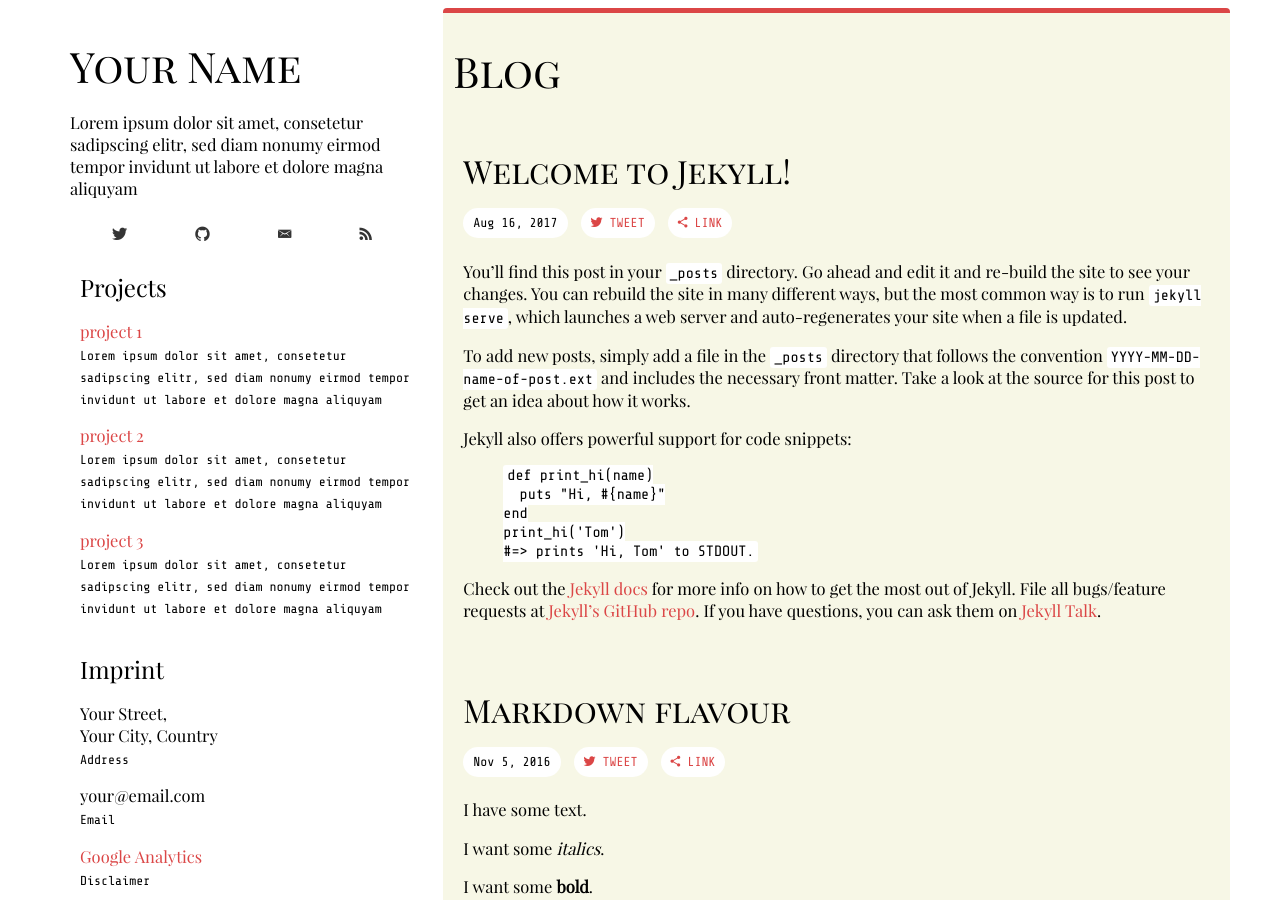
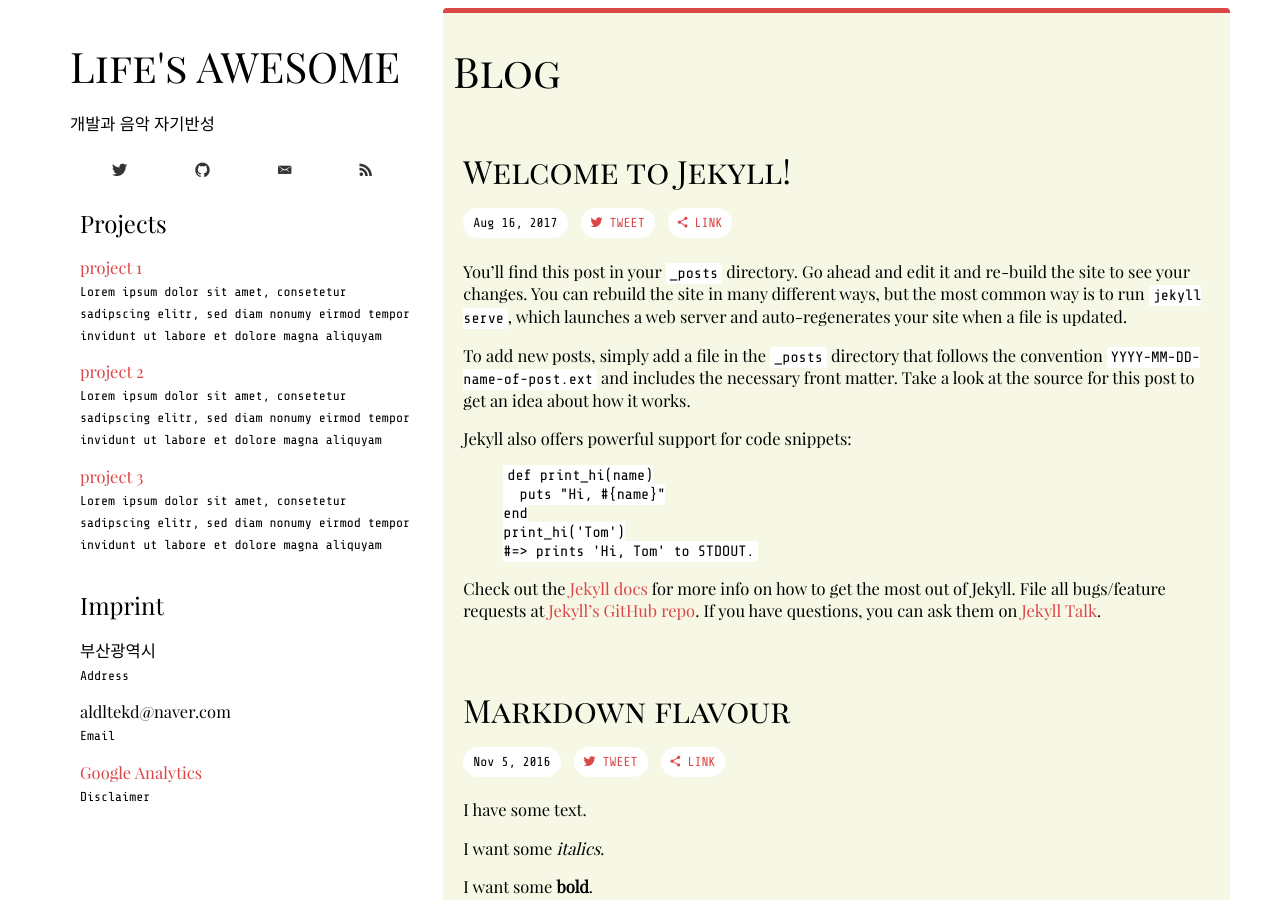
Before and after one commit to blindlee1324/blindlee1324.github.io, a Jekyll site: the page built from index.html, in a window 1280 px wide and 900 px high. Built offline with Jekyll 4.4.1, drawn with Linux system fonts in a browser that asks for light colours; some web fonts are replaced.

Commit message:
config edited

```diff
--- a/_config.yml
+++ b/_config.yml
@@ -6,23 +6,23 @@ highlighter: rouge
 lsi: false
 permalink: /:title
 
-title: "Your Name"
-description: "Lorem ipsum dolor sit amet, consetetur sadipscing elitr, sed diam nonumy eirmod tempor invidunt ut labore et dolore magna aliquyam"
+title: "Life's AWESOME"
+description: "개발과 음악 자기반성"
 baseurl: ""
-url: "http://himsel.me" # replace by your site's url
-twitter_username: your-name
-github_username:  lukas-h # (your name)
+url: "http://blindlee1324.github.com" # replace by your site's url
+twitter_username: ya_doka_ri
+github_username:  blindlee1324 # (your name)
 accent: "#f7f7e6" # accent color for blog column
 
-author: "Your Name"
-address: "Your Street, <br>Your City, Country"
-email: "your@email.com"
+author: "Yun Lee"
+address: "부산광역시"
+email: "aldltekd@naver.com"
 
 # google analytics tracking code, please change the value
-g_analytics: ""
+g_analytics: "UA-117100627-1"
 
 # language settings
-isolang: en
+isolang: ko
 
 # exclude files
 exclude:
```
